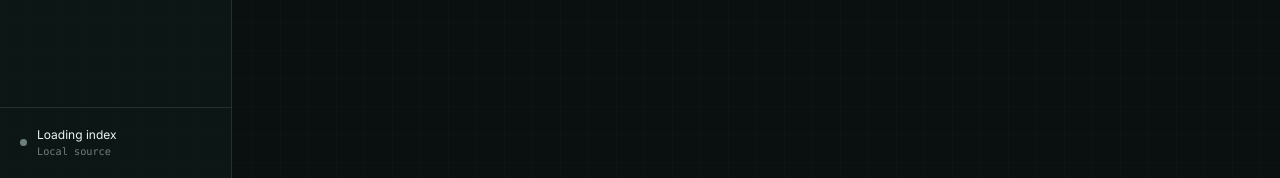
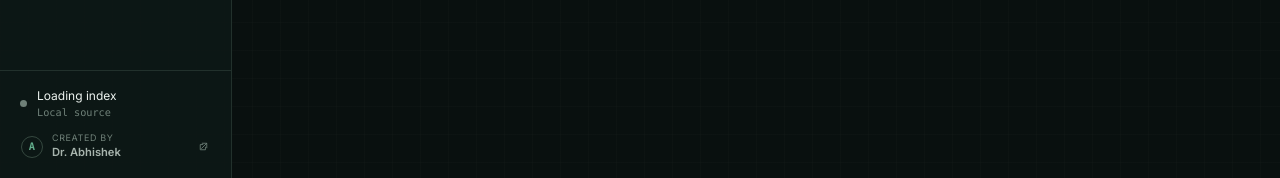
Before and after one commit to hyperfi/WRF_Atlas, a Vue app: page /physics in a window 1280 px wide. Shown: the part 622-800 px from the top of the page. Built offline with nearby package versions, Linux system fonts and the light colour scheme; no server answers.

Commit message:
feat: Add creator credit section to AppSidebar component

```diff
--- a/src/components/layout/AppSidebar.vue
+++ b/src/components/layout/AppSidebar.vue
@@ -30,6 +30,20 @@
           <small>{{ graphStore.isLoaded ? shortCommit : 'Local source' }}</small>
         </span>
       </div>
+      <a
+        class="creator-credit"
+        href="https://www.dr-abhishek.com"
+        target="_blank"
+        rel="noopener noreferrer"
+        title="Created by Dr. Abhishek"
+      >
+        <span class="credit-mark" aria-hidden="true">A</span>
+        <span v-if="!uiStore.sidebarCollapsed" class="credit-copy">
+          <small>Created by</small>
+          <strong>Dr. Abhishek</strong>
+        </span>
+        <svg v-if="!uiStore.sidebarCollapsed" viewBox="0 0 20 20" aria-hidden="true"><path d="M8 5h7v7M15 5 7 13"/><path d="M13 11v4H5V7h4"/></svg>
+      </a>
     </div>
   </aside>
 </template>
@@ -168,10 +182,12 @@ const shortCommit = computed(() => {
 
 .router-link-active .nav-glyph { color: var(--accent-emerald); }
 
-.sidebar-footer { padding: 12px; border-top: 1px solid var(--border-subtle); }
+.sidebar-footer { padding: 10px 12px 12px; border-top: 1px solid var(--border-subtle); }
 .source-status { display: flex; min-height: 42px; align-items: center; gap: 10px; padding: 6px 8px; }
 .status-dot { width: 7px; height: 7px; flex: 0 0 auto; background: var(--text-muted); border-radius: 50%; }
 .status-dot.ready { background: var(--accent-emerald); box-shadow: 0 0 0 4px var(--accent-soft); }
 .status-copy { display: flex; min-width: 0; flex-direction: column; font-size: 0.75rem; }
 .status-copy small { color: var(--text-muted); font-family: var(--font-mono); font-size: 0.64rem; }
+.creator-credit { display: flex; min-height: 39px; align-items: center; gap: 9px; padding: 5px 8px; color: var(--text-muted); border: 1px solid transparent; border-radius: 6px; transition: background 140ms ease, border-color 140ms ease, color 140ms ease; }.creator-credit:hover { background: var(--bg-surface-hover); border-color: var(--border-subtle); color: var(--text-primary); }.credit-mark { display: grid; width: 22px; height: 22px; flex: 0 0 auto; place-items: center; border: 1px solid var(--border-strong); border-radius: 50%; color: var(--accent-emerald); font-family: var(--font-mono); font-size: .65rem; font-weight: 700; }.credit-copy { display: flex; min-width: 0; flex: 1; flex-direction: column; line-height: 1.2; }.credit-copy small { color: var(--text-muted); font-size: .56rem; letter-spacing: .07em; text-transform: uppercase; }.credit-copy strong { margin-top: 2px; color: var(--text-secondary); font-size: .7rem; font-weight: 570; }.creator-credit svg { width: 13px; height: 13px; flex: 0 0 auto; fill: none; stroke: currentColor; stroke-linecap: round; stroke-linejoin: round; stroke-width: 1.3; }
+.collapsed .creator-credit { justify-content: center; padding-inline: 0; }
 </style>
```
